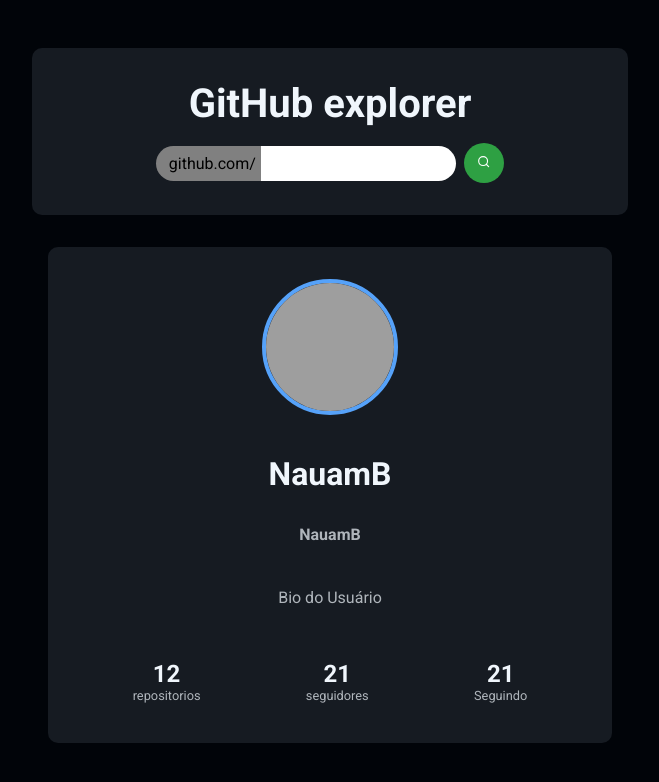
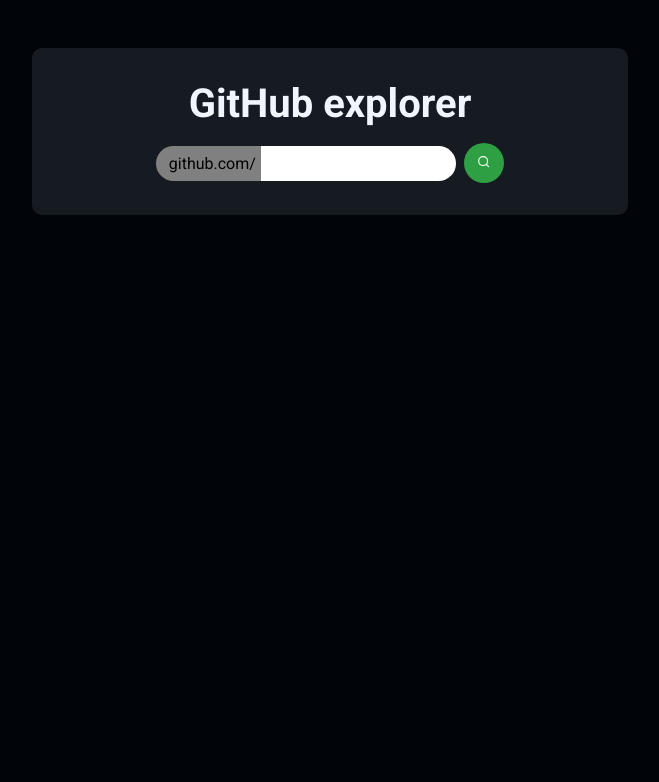
Before and after one commit to NauamB/website-using-react-create-app, a React (Create React App) app: page / in a window 1280 px wide. Shown: the top 782 px of the page, without its empty margins (310-969 px from the left). Built offline with nearby package versions, Linux system fonts and the light colour scheme; grey boxes are pictures that could not be loaded; the HTML template or start-up script is replaced by a standard one.

Commit message:
fetch and render user date

```diff
--- a/src/App.jsx
+++ b/src/App.jsx
@@ -1,4 +1,6 @@
-import {User} from './components/User'
+import { useState } from 'react'
+
+import { User } from './components/User'
 
 import { GlobalStyle } from './styles/global'
 
@@ -9,11 +11,16 @@
 
 
 function App() {
+
+  const[user, setUser] = useState()
+
+
+
   return (
 
      <Container>
-      <SearchBar />
-      <User/>
+      <SearchBar setUser={setUser} />
+      {user && <User user={user}/>}
      <GlobalStyle/>
     </Container>
 
--- a/src/components/SearchBar/index.jsx
+++ b/src/components/SearchBar/index.jsx
@@ -2,7 +2,7 @@
 import { FiSearch } from 'react-icons/fi'
 import { Container } from './styles'
 
-export function SearchBar() {
+export function SearchBar({setUser}) {
    const [searchedValue, setSearchedValue] = useState ('')
 
    function getUserData(e) {
@@ -11,7 +11,7 @@
       try {
          fetch(`https://api.github.com/users/${searchedValue}`)
             .then(response => response.json())
-         .then (data => console.log(data))
+         .then (data => setUser(data))
 
       } catch (error) {
          console.log(error)
--- a/src/components/User/index.jsx
+++ b/src/components/User/index.jsx
@@ -1,15 +1,17 @@
 import { Container } from './styles'
 
-export function User() {
+export function User({user}) {
+
+    console.log(user)
     return (
 
         <Container>
 
-            <img src='https://github.com/NauamB.png' alt='Nauam' />
+            <img src={user.avatar_url} alt={user.name}/>
 
-            <h1>NauamB</h1>
-            <h2>NauamB</h2>
-            <p>Bio do Usuário</p>
+            <h1>{user.name}</h1>
+            <h2>{user.login}</h2>
+            <p>{user.bio}</p>
 
             <section>
 
@@ -19,12 +21,12 @@
                 </div>
 
                 <div>
-                    <strong>21</strong>
+                    <strong>{user.followers}</strong>
                     <span>seguidores</span>
                 </div>
 
                 <div>
-                    <strong>21</strong>
+                    <strong>{user.following}</strong>
                     <span>Seguindo</span>
                 </div>
 
```
